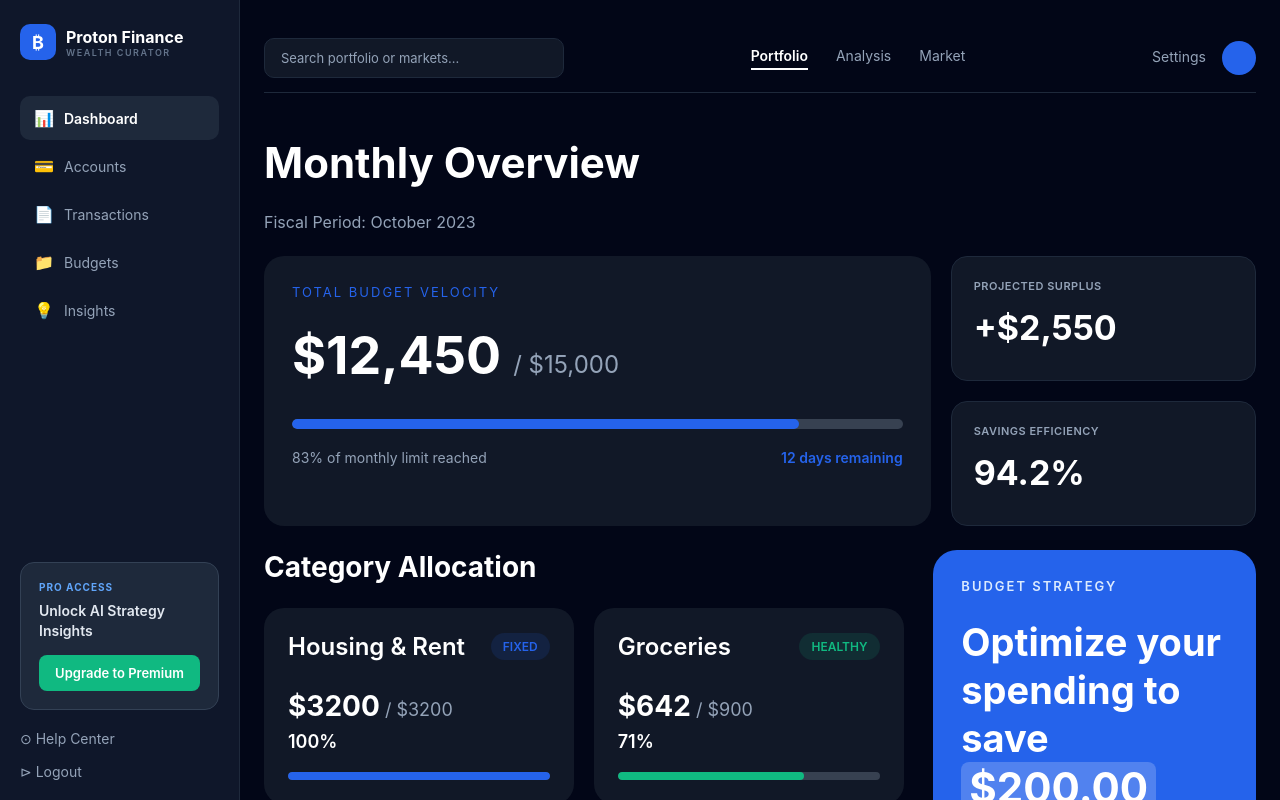
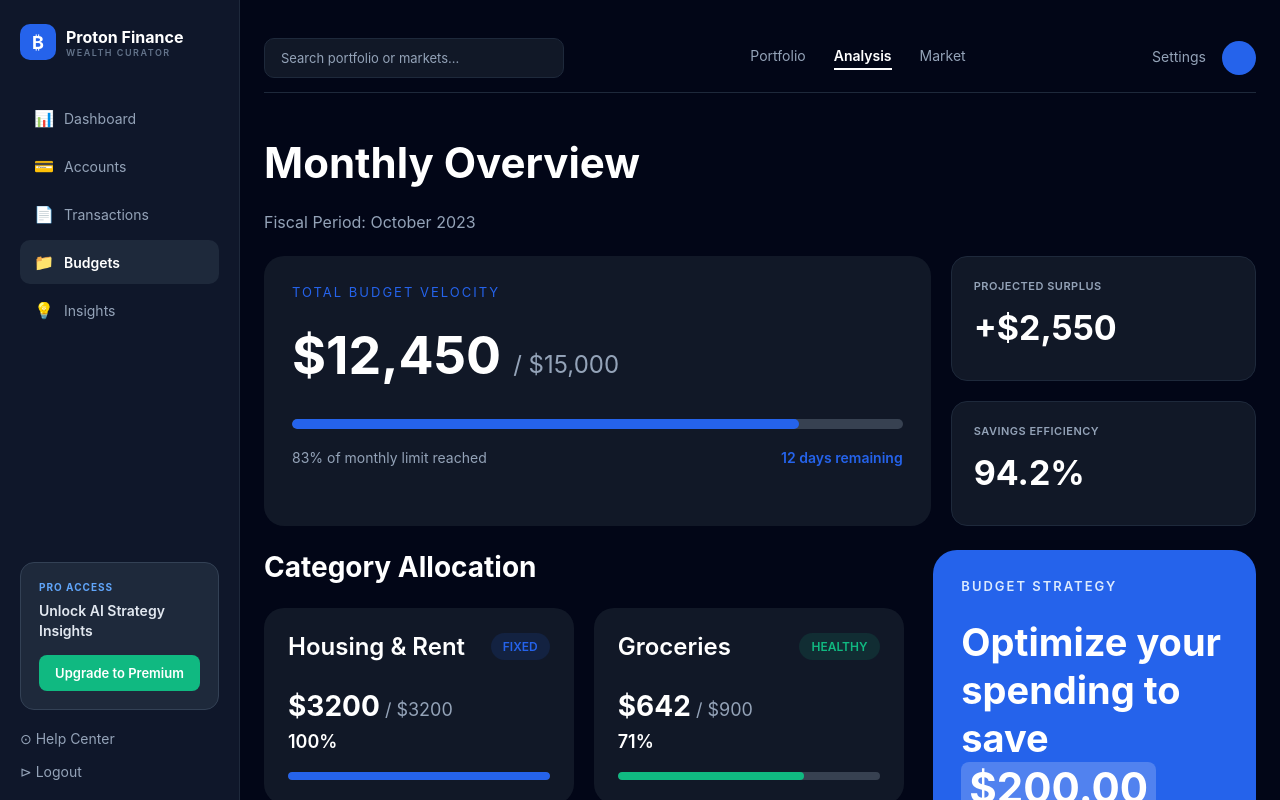
Before and after one commit to Arjun8124/finance-dashboard, a React (Vite) app: page /budget in a window 1280 px wide. Built offline with nearby package versions, Linux system fonts and the light colour scheme.

Commit message:
feat: implement sidebar and header navigation components with debounced search hook

```diff
--- a/src/components/Header/Header.tsx
+++ b/src/components/Header/Header.tsx
@@ -1,18 +1,45 @@
 import { View, Text, TextInput } from "react-native";
 import { styles } from "./Header.style";
+import { useNavigate } from "react-router-dom";
+import { useLocation } from "react-router-dom";
+import useDebounce from "../../hooks/useDebounce";
+import { useEffect, useState } from "react";
+export default function Header() {
+  const navigate = useNavigate();
+  const location = useLocation();
 
-export default function Header() {
+  const [search, setSearch] = useState<string>("");
+  const debouncedSearch = useDebounce<string>(search, 500);
+
+  useEffect(() => {
+    console.log("Searching Portfolio:", debouncedSearch);
+  }, [debouncedSearch]);
+
   return (
     <View style={styles.container}>
       <TextInput
+        value={search}
+        onChangeText={setSearch}
         placeholder="Search portfolio or markets..."
         placeholderTextColor="#94A3B8"
         style={styles.searchInput}
       />
 
       <View style={styles.navContainer}>
-        <Text style={styles.activeNav}>Portfolio</Text>
-        <Text style={styles.navItem}>Analysis</Text>
+        <Text
+          style={location.pathname === "/" ? styles.activeNav : styles.navItem}
+          onPress={() => navigate("/")}
+        >
+          Portfolio
+        </Text>
+        <Text
+          style={
+            location.pathname === "/budget" ? styles.activeNav : styles.navItem
+          }
+          onPress={() => navigate("/budget")}
+        >
+          Analysis
+        </Text>
         <Text style={styles.navItem}>Market</Text>
       </View>
 
--- a/src/components/Sidebar/Sidebar.tsx
+++ b/src/components/Sidebar/Sidebar.tsx
@@ -1,7 +1,11 @@
 import { View, Text, Pressable } from "react-native";
 import { styles } from "./Sidebar.styles";
+import { useLocation, useNavigate } from "react-router-dom";
 
 export default function Sidebar() {
+  const navigate = useNavigate();
+  const location = useLocation();
+
   return (
     <View style={styles.container}>
       <View>
@@ -16,25 +20,92 @@ export default function Sidebar() {
         </View>
 
         <View style={styles.menu}>
-          <Pressable style={styles.activeItem}>
-            <Text style={styles.activeIcon}>📊</Text>
-            <Text style={styles.active}>Dashboard</Text>
+          <Pressable
+            style={[
+              styles.menuItem,
+              location.pathname === "/" && styles.activeItem,
+            ]}
+            onPress={() => navigate("/")}
+          >
+            <Text
+              style={[
+                styles.menuIcon,
+                location.pathname === "/" && styles.activeIcon,
+              ]}
+            >
+              📊
+            </Text>
+            <Text
+              style={[styles.item, location.pathname === "/" && styles.active]}
+            >
+              Dashboard
+            </Text>
           </Pressable>
-          <Pressable style={styles.menuItem}>
+          <Pressable
+            style={[
+              styles.menuItem,
+              location.pathname === "/accounts" && styles.activeItem,
+            ]}
+          >
             <Text style={styles.menuIcon}>💳</Text>
-            <Text style={styles.item}>Accounts</Text>
+            <Text
+              style={[
+                styles.item,
+                location.pathname === "/accounts" && styles.active,
+              ]}
+            >
+              Accounts
+            </Text>
           </Pressable>
-          <Pressable style={styles.menuItem}>
+          <Pressable
+            style={[
+              styles.menuItem,
+              location.pathname === "/transactions" && styles.activeItem,
+            ]}
+          >
             <Text style={styles.menuIcon}>📄</Text>
-            <Text style={styles.item}>Transactions</Text>
+            <Text
+              style={[
+                styles.item,
+                location.pathname === "/transactions" && styles.active,
+              ]}
+            >
+              Transactions
+            </Text>
           </Pressable>
-          <Pressable style={styles.menuItem}>
+          <Pressable
+            style={[
+              styles.menuItem,
+              location.pathname === "/budget" && styles.activeItem,
+            ]}
+            onPress={() => navigate("/budget")}
+          >
             <Text style={styles.menuIcon}>📁</Text>
-            <Text style={styles.item}>Budgets</Text>
+            <Text
+              style={[
+                styles.item,
+                location.pathname === "/budget" && styles.active,
+              ]}
+            >
+              Budgets
+            </Text>
           </Pressable>
-          <Pressable style={styles.menuItem}>
+          <Pressable
+            style={[
+              styles.menuItem,
+              location.pathname === "/insights" && styles.activeItem,
+            ]}
+            onPress={() => navigate("/insights")}
+          >
             <Text style={styles.menuIcon}>💡</Text>
-            <Text style={styles.item}>Insights</Text>
+            <Text
+              style={[
+                styles.item,
+                location.pathname === "/insights" && styles.active,
+              ]}
+            >
+              Insights
+            </Text>
           </Pressable>
         </View>
       </View>
@@ -43,9 +114,7 @@ export default function Sidebar() {
         {/* Pro Access Card */}
         <View style={styles.proCard}>
           <Text style={styles.proLabel}>PRO ACCESS</Text>
-          <Text style={styles.proTitle}>
-            Unlock AI Strategy{"\n"}Insights
-          </Text>
+          <Text style={styles.proTitle}>Unlock AI Strategy{"\n"}Insights</Text>
           <Pressable style={styles.proButton}>
             <Text style={styles.proButtonText}>Upgrade to Premium</Text>
           </Pressable>
--- /dev/null
+++ b/src/hooks/useDebounce.ts
@@ -0,0 +1,13 @@
+import { useEffect, useState } from "react";
+export default function useDebounce<T>(value: T, delay: number) {
+  const [debouncedValue, setDebouncedValue] = useState<T>(value);
+  useEffect(() => {
+    const timer = setTimeout(() => {
+      setDebouncedValue(value);
+    }, delay);
+    return () => {
+      clearTimeout(timer);
+    };
+  }, [value, delay]);
+  return debouncedValue;
+}
```
